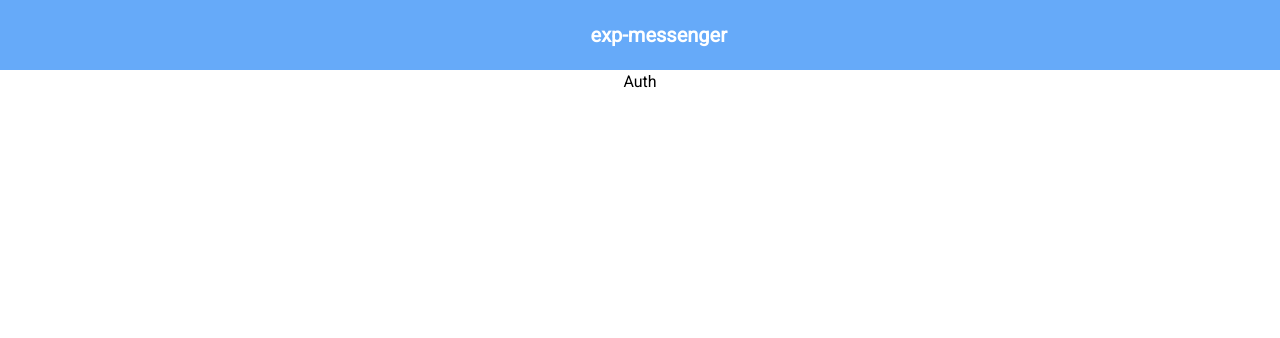
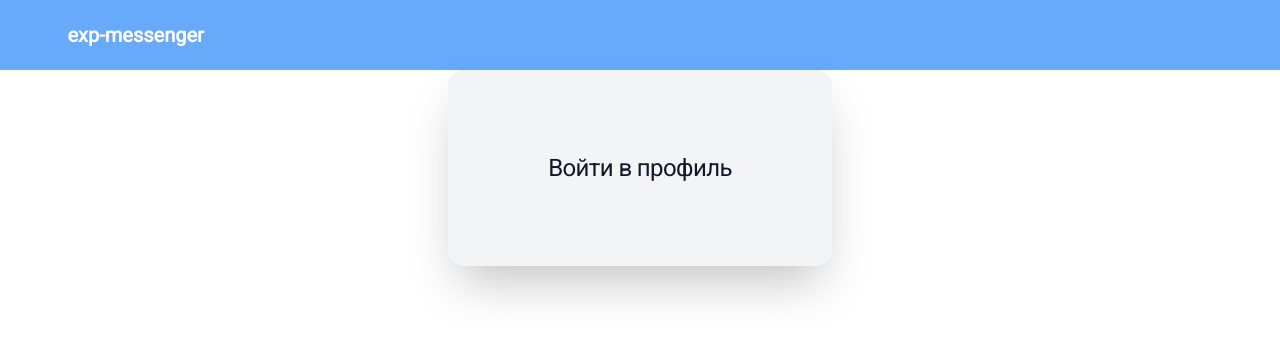
Before and after one commit to Russs11/exp-messenger, a Next.js app in the folder client/: page /auth in a window 1280 px wide. Shown: the top 338 px of the page. Built offline with nearby package versions, Linux system fonts and the light colour scheme.

Commit message:
h16.04.2025_authForm_layout

```diff
--- a/client/src/app/auth/auth.module.scss
+++ b/client/src/app/auth/auth.module.scss
@@ -0,0 +1,31 @@
+.authContainer {
+	display: flex;
+	flex-direction: column;
+	justify-content: center;
+	min-width: 24rem;
+	background-color: rgb(243 244 246);
+	min-height: fit-content;
+	padding: 2.5rem;
+	border-style: solid;
+	border-color: transparent;
+	border-width: 0px;
+	box-shadow: 0 25px 50px -12px rgb(0 0 0 / 0.25);
+	border-radius: 1rem;
+	background-clip: border-box;
+}
+
+.authHeading {
+	margin-top: 2.5rem;
+	text-align: center;
+	font-size: 1.5rem /* 24px */;
+	line-height: 2rem;
+	font-weight: 400;
+	line-height: 2.25rem;
+	letter-spacing: -0.025em;
+	color: rgb(17 24 39);
+}
+
+.authForm{
+	margin-top: 2.5rem;
+	width: 100%;
+}
--- a/client/src/app/auth/auth.tsx
+++ b/client/src/app/auth/auth.tsx
@@ -1,9 +1,20 @@
 'use client'
+import styles from './auth.module.scss'
+
+
 
 export default function Auth() {
   return (
     <div>
-      <div>Auth</div>
+      <div className={styles.authContainer}>
+        <div className={styles.authHeading}>
+          Войти в профиль
+        </div>
+        <div className={styles.authForm}>
+
+        </div>
+      </div>
+
     </div>
   )
 }
--- a/client/src/app/auth/page.tsx
+++ b/client/src/app/auth/page.tsx
@@ -7,11 +7,14 @@ export default function AuthPage() {
     <>
       <div className={styles.page}>
         <div className={styles.header}>
-          <Logo />
+          <div className={styles.header_menu}>
+            <Logo />
+          </div>
         </div>
         <Auth />
       </div>
-      <div className={styles.main}></div>
+      <div className={styles.main}>
+      </div>
     </>
   )
 }
```
